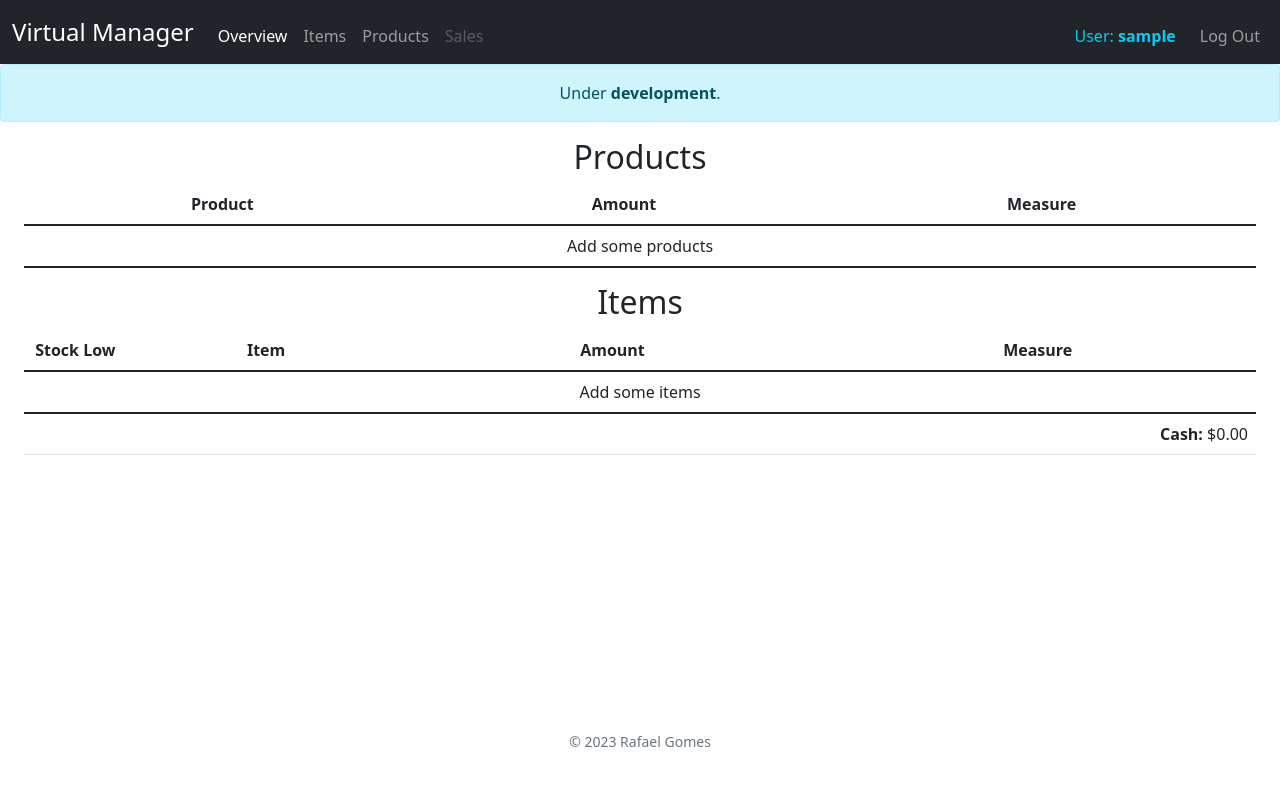
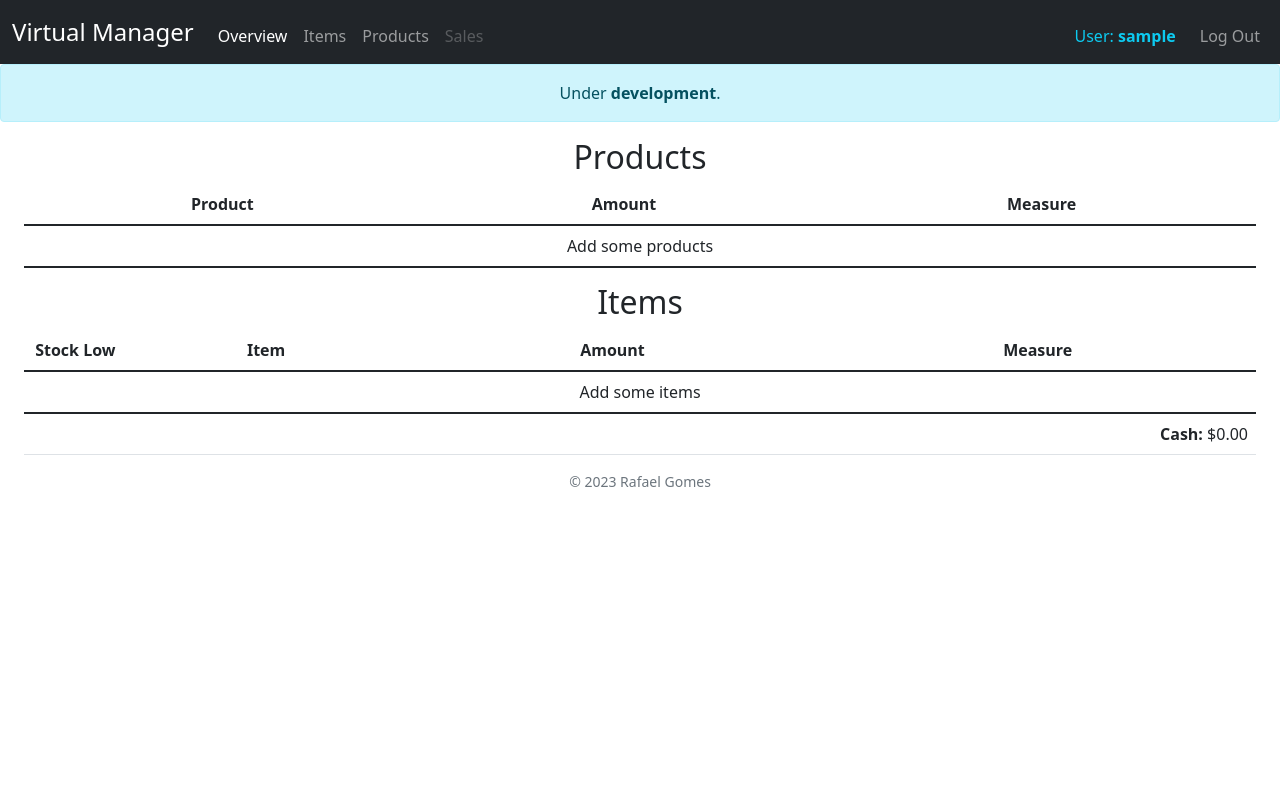
Before and after one commit to RafaelVGomes/virtual_manager, a Flask app: page / in a window 1280 px wide. Shown: the top 786 px of the page. Run offline with Flask 3, Linux system fonts and the light colour scheme; the visitor is signed in with stand-in values (Sample User, id 1); data comes from the database, SQL or seed files in the repository; data that the repository does not hold is empty.

Commit message:
flex-column applied to body and align-end, justify-center to footer

```diff
--- a/virtual_manager/templates/layout.html
+++ b/virtual_manager/templates/layout.html
@@ -26,7 +26,7 @@
     <title>Virtual Manager: {% block title %}{% endblock %}</title>
   </head>
 
-  <body>
+  <body class="d-flex flex-column">
     <nav class="bg-dark navbar navbar-expand-md navbar-dark">
       <div class="container-fluid">
         <a class="navbar-brand" href="{{ url_for('index') }}">Virtual Manager</a>
@@ -78,7 +78,7 @@
       {% block main %}{% endblock %}
     </main>
 
-    <footer class="mb-5 small text-center text-muted fixed-bottom">
+    <footer class="mb-5 small text-center text-muted d-flex align-items-end justify-content-center">
       &#169; 2023 Rafael Gomes
     </footer>
   </body>
```
